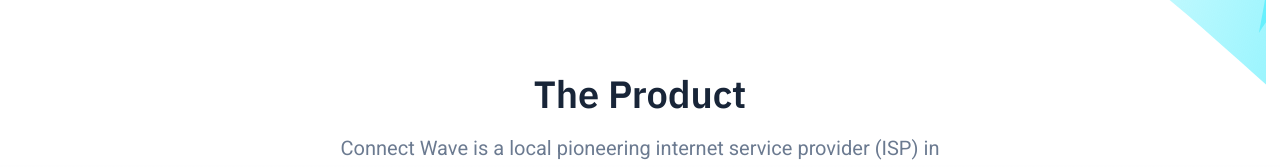
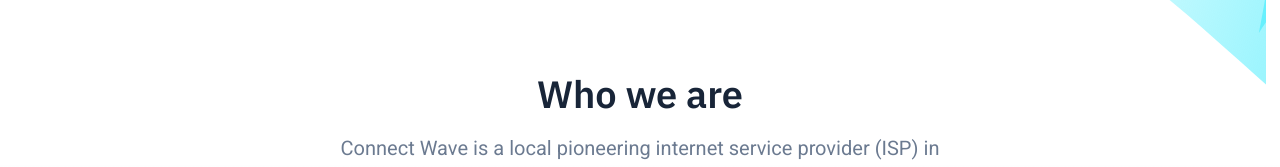
Before and after one commit to naing-htoo/ISP-Landing-Page, a plain HTML site: page index.html in a window 1280 px wide. Shown: the part 784-951 px from the top of the page. Drawn offline with nearby package versions, Linux system fonts and the light colour scheme.

Commit message:
Update index.html

```diff
--- a/index.html
+++ b/index.html
@@ -64,7 +64,7 @@
 					<div class="features-inner section-inner has-bottom-divider">
 						<div class="features-header text-center">
 							<div class="container-sm">
-								<h2 class="section-title mt-0">The Product</h2>
+								<h2 class="section-title mt-0">Who we are</h2>
 	                            <p class="section-paragraph">Connect Wave is a local pioneering internet service provider (ISP) in Tanintharyi, dedicated to delivering fast, reliable, and affordable internet access to homes and businesses across the region.</p>
 								<div class="features-image">
 									<img class="features-illustration asset-dark" src="dist/images/features-illustration-dark.svg" alt="Feature illustration">
```
